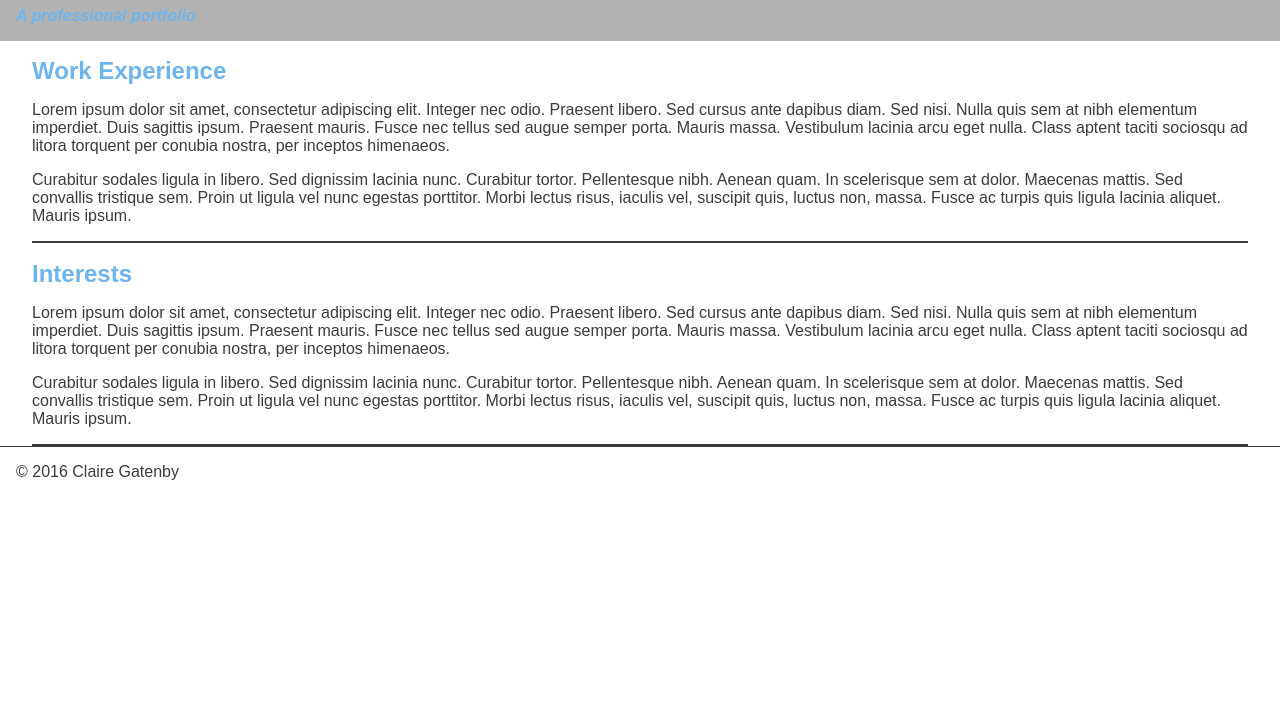
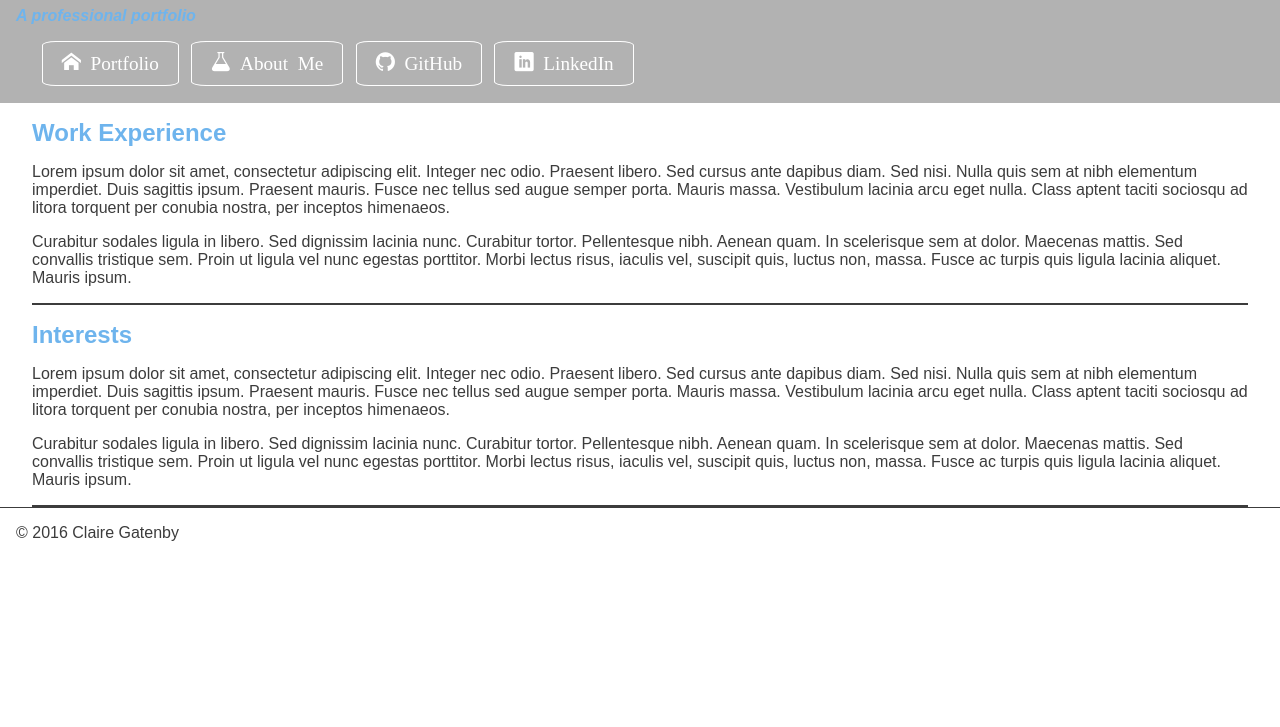
Before and after one commit to clair3st/portfolio, a plain HTML site: page index.html in a window 1280 px wide. Shown: the part 73-800 px from the top of the page. Drawn offline with Linux system fonts and the light colour scheme; files whose address does not match are found by name.

Commit message:
changed size of nav boxes

```diff
--- a/styles/modules.css
+++ b/styles/modules.css
@@ -34,10 +34,34 @@
 
 .main-nav li {
   margin-right: .4em;
-  font-size: 1.5em;
+  font-size: 1.2em;
+  font-weight: bolder;
   padding: .5em .2em;
-  border-bottom: 1px solid #3c3c3c;
+  border: 1px solid #fff;
+  border-radius: 10%;
+  max-width: 70%;
 }
+
+@media only screen and (min-width: 640px) {
+  .icon-menu{
+    display: none;
+    }
+
+  .main-nav li {
+    display: inline-block;
+    clear: both;
+    padding: .5em 1em;
+    }
+
+  .main-nav ul {
+    display: block;
+  }
+
+  .main-nav:hover ul {
+    display: block;
+  }
+}
+
 
 footer {
   height: 2em;
```
